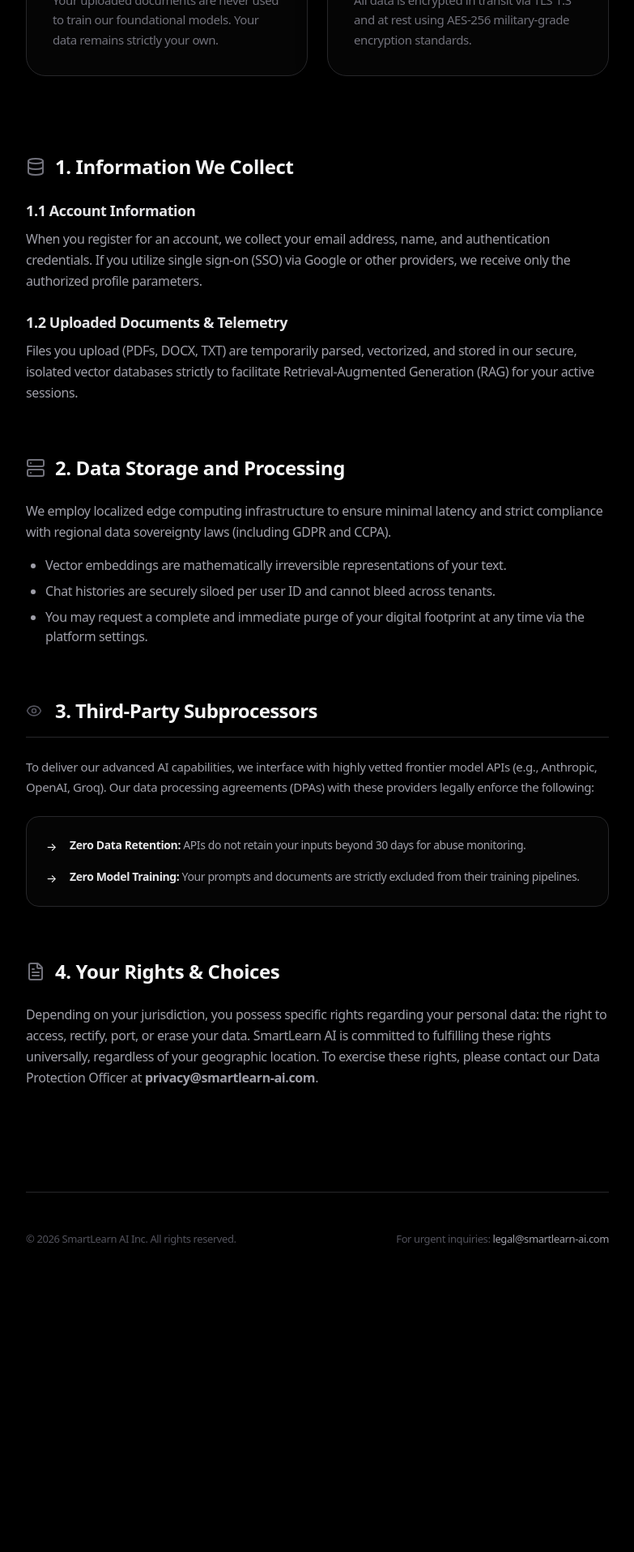
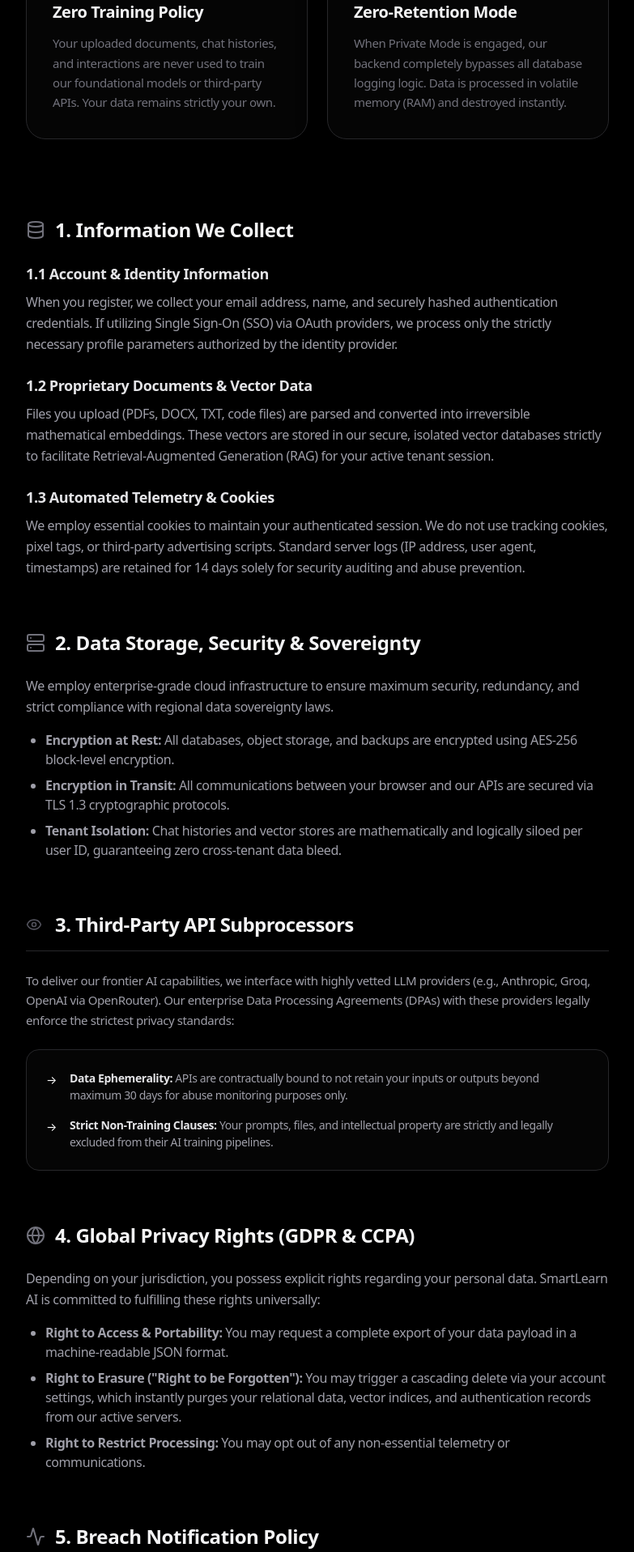
Before and after one commit to Nav33dCodes/smartLearn-AI, a React (Vite) app in the folder smartlearn-frontend/: page /privacy in a window 1280 px wide. Shown: the part 880-2797 px from the top of the page at 81% size, without its empty margins (248-1031 px from the left). Before the commit the page ends 2548 px from the top, so only its background shows below. Built offline with nearby package versions, Linux system fonts and the light colour scheme; no server answers.

Commit message:
feat: add comprehensive privacy policy page with data handling and security disclosures

```diff
--- a/smartlearn-frontend/src/pages/Privacy.jsx
+++ b/smartlearn-frontend/src/pages/Privacy.jsx
@@ -1,5 +1,5 @@
 import React from 'react';
-import { Shield, Lock, FileText, Server, Eye, Database } from 'lucide-react';
+import { Shield, Lock, FileText, Server, Eye, Database, Activity, Globe } from 'lucide-react';
 import Logo from '../components/Logo';
 
 export default function Privacy() {
@@ -16,9 +16,9 @@ export default function Privacy() {
             Privacy Policy
           </h1>
           <div className="flex items-center gap-4 text-xs text-zinc-500 font-medium tracking-widest uppercase">
-            <span>Effective: June 11, 2026</span>
+            <span>Effective: June 15, 2026</span>
             <span className="w-1 h-1 rounded-full bg-white/20"></span>
-            <span>v2.4.0</span>
+            <span>v3.0.0</span>
           </div>
         </div>
 
@@ -27,8 +27,11 @@ export default function Privacy() {
           <p className="text-lg leading-relaxed mb-6">
             At SmartLearn AI ("Company", "we", "us", or "our"), privacy is not an afterthought—it is the foundational architecture of our platform. We recognize that our users, ranging from independent researchers to enterprise data scientists, entrust us with highly sensitive intellectual property, proprietary documents, and personal information.
           </p>
+          <p className="text-lg leading-relaxed mb-6">
+            This Privacy Policy comprehensively details our data collection, processing, storage, and sharing practices in compliance with global data protection regulations, including the General Data Protection Regulation (GDPR) and the California Consumer Privacy Act (CCPA).
+          </p>
           <p className="text-lg leading-relaxed">
-            This Privacy Policy comprehensively details our data collection, processing, storage, and sharing practices. We operate under a strict "Zero-Knowledge" philosophy regarding the contents of your private documents. By utilizing the SmartLearn AI platform, you consent to the practices described herein.
+            By utilizing the SmartLearn AI platform, you consent to the practices described herein.
           </p>
         </section>
 
@@ -37,12 +40,12 @@ export default function Privacy() {
           <div className="bg-[#050505] border border-white/[0.04] rounded-3xl p-8 hover:border-white/10 transition-colors shadow-2xl">
              <Shield className="text-white mb-6" size={24} />
              <h3 className="text-xl font-bold text-zinc-100 mb-3 tracking-tight">Zero Training Policy</h3>
-             <p className="text-[15px] leading-relaxed text-zinc-500">Your uploaded documents are never used to train our foundational models. Your data remains strictly your own.</p>
+             <p className="text-[15px] leading-relaxed text-zinc-500">Your uploaded documents, chat histories, and interactions are never used to train our foundational models or third-party APIs. Your data remains strictly your own.</p>
           </div>
           <div className="bg-[#050505] border border-white/[0.04] rounded-3xl p-8 hover:border-white/10 transition-colors shadow-2xl">
              <Lock className="text-white mb-6" size={24} />
-             <h3 className="text-xl font-bold text-zinc-100 mb-3 tracking-tight">Enterprise Encryption</h3>
-             <p className="text-[15px] leading-relaxed text-zinc-500">All data is encrypted in transit via TLS 1.3 and at rest using AES-256 military-grade encryption standards.</p>
+             <h3 className="text-xl font-bold text-zinc-100 mb-3 tracking-tight">Zero-Retention Mode</h3>
+             <p className="text-[15px] leading-relaxed text-zinc-500">When Private Mode is engaged, our backend completely bypasses all database logging logic. Data is processed in volatile memory (RAM) and destroyed instantly.</p>
           </div>
         </section>
 
@@ -55,12 +58,16 @@ export default function Privacy() {
             </h2>
             <div className="space-y-6">
               <div>
-                <h3 className="text-lg font-semibold text-zinc-200 mb-2">1.1 Account Information</h3>
-                <p className="leading-relaxed">When you register for an account, we collect your email address, name, and authentication credentials. If you utilize single sign-on (SSO) via Google or other providers, we receive only the authorized profile parameters.</p>
+                <h3 className="text-lg font-semibold text-zinc-200 mb-2">1.1 Account & Identity Information</h3>
+                <p className="leading-relaxed">When you register, we collect your email address, name, and securely hashed authentication credentials. If utilizing Single Sign-On (SSO) via OAuth providers, we process only the strictly necessary profile parameters authorized by the identity provider.</p>
               </div>
               <div>
-                <h3 className="text-lg font-semibold text-zinc-200 mb-2">1.2 Uploaded Documents & Telemetry</h3>
-                <p className="leading-relaxed">Files you upload (PDFs, DOCX, TXT) are temporarily parsed, vectorized, and stored in our secure, isolated vector databases strictly to facilitate Retrieval-Augmented Generation (RAG) for your active sessions.</p>
+                <h3 className="text-lg font-semibold text-zinc-200 mb-2">1.2 Proprietary Documents & Vector Data</h3>
+                <p className="leading-relaxed">Files you upload (PDFs, DOCX, TXT, code files) are parsed and converted into irreversible mathematical embeddings. These vectors are stored in our secure, isolated vector databases strictly to facilitate Retrieval-Augmented Generation (RAG) for your active tenant session.</p>
+              </div>
+              <div>
+                <h3 className="text-lg font-semibold text-zinc-200 mb-2">1.3 Automated Telemetry & Cookies</h3>
+                <p className="leading-relaxed">We employ essential cookies to maintain your authenticated session. We do not use tracking cookies, pixel tags, or third-party advertising scripts. Standard server logs (IP address, user agent, timestamps) are retained for 14 days solely for security auditing and abuse prevention.</p>
               </div>
             </div>
           </section>
@@ -68,35 +75,35 @@ export default function Privacy() {
           <section>
             <h2 className="text-2xl font-bold text-zinc-100 mb-6 flex items-center gap-3">
               <Server className="text-zinc-500" size={24} />
-              2. Data Storage and Processing
+              2. Data Storage, Security & Sovereignty
             </h2>
             <p className="leading-relaxed mb-4">
-              We employ localized edge computing infrastructure to ensure minimal latency and strict compliance with regional data sovereignty laws (including GDPR and CCPA).
+              We employ enterprise-grade cloud infrastructure to ensure maximum security, redundancy, and strict compliance with regional data sovereignty laws.
             </p>
             <ul className="list-disc pl-6 space-y-2 text-zinc-400">
-              <li>Vector embeddings are mathematically irreversible representations of your text.</li>
-              <li>Chat histories are securely siloed per user ID and cannot bleed across tenants.</li>
-              <li>You may request a complete and immediate purge of your digital footprint at any time via the platform settings.</li>
+              <li><strong>Encryption at Rest:</strong> All databases, object storage, and backups are encrypted using AES-256 block-level encryption.</li>
+              <li><strong>Encryption in Transit:</strong> All communications between your browser and our APIs are secured via TLS 1.3 cryptographic protocols.</li>
+              <li><strong>Tenant Isolation:</strong> Chat histories and vector stores are mathematically and logically siloed per user ID, guaranteeing zero cross-tenant data bleed.</li>
             </ul>
           </section>
 
           <section>
             <h2 className="text-2xl font-bold tracking-tight text-zinc-100 mb-6 flex items-center gap-4 border-b border-white/[0.04] pb-4">
               <Eye className="text-zinc-600" size={20} />
-              3. Third-Party Subprocessors
+              3. Third-Party API Subprocessors
             </h2>
             <p className="leading-relaxed mb-6 text-[15px] text-zinc-400">
-              To deliver our advanced AI capabilities, we interface with highly vetted frontier model APIs (e.g., Anthropic, OpenAI, Groq). Our data processing agreements (DPAs) with these providers legally enforce the following:
+              To deliver our frontier AI capabilities, we interface with highly vetted LLM providers (e.g., Anthropic, Groq, OpenAI via OpenRouter). Our enterprise Data Processing Agreements (DPAs) with these providers legally enforce the strictest privacy standards:
             </p>
             <div className="bg-[#050505] border border-white/[0.04] rounded-2xl p-6 shadow-sm">
               <ul className="space-y-4 text-[14px]">
                 <li className="flex items-start gap-4">
                   <span className="text-white mt-0.5">→</span>
-                  <span className="text-zinc-400"><strong className="text-zinc-200">Zero Data Retention:</strong> APIs do not retain your inputs beyond 30 days for abuse monitoring.</span>
+                  <span className="text-zinc-400"><strong className="text-zinc-200">Data Ephemerality:</strong> APIs are contractually bound to not retain your inputs or outputs beyond maximum 30 days for abuse monitoring purposes only.</span>
                 </li>
                 <li className="flex items-start gap-4">
                   <span className="text-white mt-0.5">→</span>
-                  <span className="text-zinc-400"><strong className="text-zinc-200">Zero Model Training:</strong> Your prompts and documents are strictly excluded from their training pipelines.</span>
+                  <span className="text-zinc-400"><strong className="text-zinc-200">Strict Non-Training Clauses:</strong> Your prompts, files, and intellectual property are strictly and legally excluded from their AI training pipelines.</span>
                 </li>
               </ul>
             </div>
@@ -104,11 +111,38 @@ export default function Privacy() {
 
           <section>
             <h2 className="text-2xl font-bold text-zinc-100 mb-6 flex items-center gap-3">
-              <FileText className="text-zinc-500" size={24} />
-              4. Your Rights & Choices
+              <Globe className="text-zinc-500" size={24} />
+              4. Global Privacy Rights (GDPR & CCPA)
+            </h2>
+            <p className="leading-relaxed mb-4">
+              Depending on your jurisdiction, you possess explicit rights regarding your personal data. SmartLearn AI is committed to fulfilling these rights universally:
+            </p>
+            <ul className="list-disc pl-6 space-y-2 text-zinc-400">
+              <li><strong>Right to Access & Portability:</strong> You may request a complete export of your data payload in a machine-readable JSON format.</li>
+              <li><strong>Right to Erasure ("Right to be Forgotten"):</strong> You may trigger a cascading delete via your account settings, which instantly purges your relational data, vector indices, and authentication records from our active servers.</li>
+              <li><strong>Right to Restrict Processing:</strong> You may opt out of any non-essential telemetry or communications.</li>
+            </ul>
+          </section>
+
+          <section>
+            <h2 className="text-2xl font-bold text-zinc-100 mb-6 flex items-center gap-3">
+              <Activity className="text-zinc-500" size={24} />
+              5. Breach Notification Policy
             </h2>
             <p className="leading-relaxed">
-              Depending on your jurisdiction, you possess specific rights regarding your personal data: the right to access, rectify, port, or erase your data. SmartLearn AI is committed to fulfilling these rights universally, regardless of your geographic location. To exercise these rights, please contact our Data Protection Officer at <strong>privacy@smartlearn-ai.com</strong>.
+              In the highly unlikely event of a cryptographic breach or unauthorized data exposure, we strictly adhere to a 72-hour notification protocol. Affected users will receive detailed disclosures regarding the nature of the breach, the specific data vectors compromised, and our immediate remediation architecture.
+            </p>
+          </section>
+
+          <section>
+            <h2 className="text-2xl font-bold text-zinc-100 mb-6 flex items-center gap-3">
+              <FileText className="text-zinc-500" size={24} />
+              6. Contact Our Privacy Officer
+            </h2>
+            <p className="leading-relaxed">
+              For legal inquiries, data deletion requests, or questions regarding our privacy architecture, please contact our Data Protection Officer directly at:
+              <br /><br />
+              <strong className="text-white select-all">naveedahmed.soical@gmail.com</strong>
             </p>
           </section>
         </div>
@@ -116,7 +150,7 @@ export default function Privacy() {
         {/* Footer */}
         <div className="mt-32 pt-12 border-t border-white/[0.04] flex flex-col sm:flex-row items-center justify-between gap-4 text-[13px] text-zinc-600 font-medium">
           <p>© {new Date().getFullYear()} SmartLearn AI Inc. All rights reserved.</p>
-          <p>For urgent inquiries: <span className="text-zinc-400 hover:text-white transition-colors cursor-pointer">legal@smartlearn-ai.com</span></p>
+          <p>For urgent inquiries: <span className="text-zinc-400 hover:text-white transition-colors cursor-pointer select-all">naveedahmed.soical@gmail.com</span></p>
         </div>
       </div>
     </div>
```
